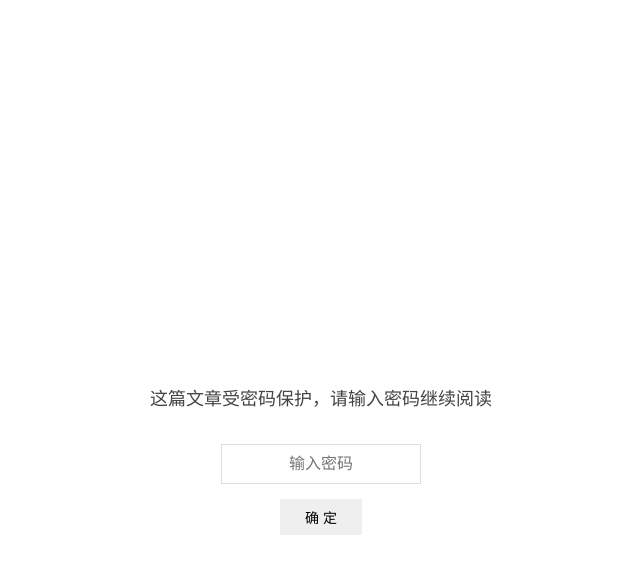
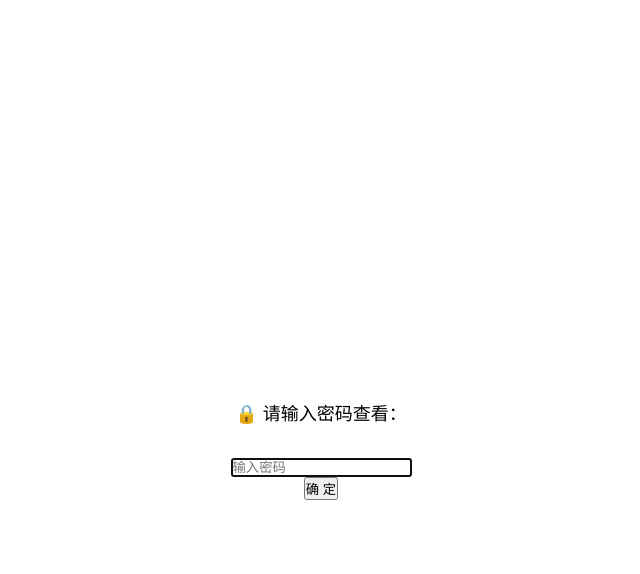
Before and after one commit to JTSTV/Jtstv.github.io, a Jekyll site: the page built from _posts/2024-7-15-邱淑贞珍贵影像.md, in a window 1280 px wide. Shown: the top 574 px of the page, without its empty margins (319-959 px from the left). Built offline with Jekyll 4.4.1, drawn with Linux system fonts in a browser that asks for light colours; our own code applies the rules of GitHub Pages for plain Markdown files.

Commit message:
更新 post.html

```diff
--- a/_layouts/post.html
+++ b/_layouts/post.html
@@ -1,69 +1,70 @@
+---
+layout: null
+---
 <!DOCTYPE html>
 <html lang="zh-CN">
 <head>
 <meta charset="UTF-8">
 <meta name="viewport" content="width=device-width,initial-scale=1">
-<title>{% if page.title %}{{ page.title }} - ksirblog抖音风github博客{% else %}ksirblog - 抖音网红快手主播网红blog{% endif %}</title>
-<meta name="description" content="{% if page.excerpt %}{{ page.excerpt | strip_html | truncate: 160 }}{% else %}ksirblog是一个极具抖音风特色的github博客，汇聚抖音网红、快手主播与各类网红的创意内容。{% endif %}">
-<link rel="canonical" href="{{ page.url | absolute_url }}">
+<meta name="robots" content="index,follow">
+<title>{% if page.title %}{{ page.title }} - {{site.title}}{% else %}{{site.title}}{% endif %}</title>
+<meta name="description" content="{% if page.excerpt %}{{ page.excerpt | strip_html | truncate:160 }}{% else %}{{site.description}}{% endif %}">
+<meta name="keywords" content="抖音风 | 反差 ｜小仙云儿 ｜ 小西西 |苏小柠 | 推特 | 弹力摇 ｜快手小欣欣">
+<link rel="canonical" href="{{site.url}}{{page.url | relative_url}}">
 <style>
 *{margin:0;padding:0;box-sizing:border-box}
-body{background:#fff;color:#444;font:16px/1.6 sans-serif;padding:20px 30px}
+body{font:16px/1.6 sans-serif;padding:20px 30px}
 a{color:#444;text-decoration:none}
-.nav-header{margin-bottom:30px;display:flex;justify-content:space-between;align-items:center;font-size:14px}
-.post-header{margin-bottom:30px}
-.post-title{font-size:18px;line-height:1.5;margin-bottom:10px}
-.post-meta{font-size:12px}
-.post-content{font-size:16px;line-height:1.6}
+.site-back{margin-bottom:20px;text-align:right;font-size:20px;font-weight:600}
+.post-title{font-size:18px;padding:15px 20px 10px;position:relative}
+.post-date{position:relative;bottom:0;right:0;font-size:11px;color:#666;padding:0 20px 20px}
+.post-content{font-size:16px;line-height:1.6;padding:0 20px}
 .post-content p{margin-bottom:20px}
 .post-content img{max-width:100%;height:auto;margin:10px 0}
-#encrypt-mask{position:fixed;top:0;left:0;width:100%;height:100%;background:#fff;z-index:9999;display:flex;flex-direction:column;align-items:center;justify-content:center;text-align:center}
-.lock-icon{font-size:40px;margin-bottom:20px}
+#encrypt-mask{position:fixed;inset:0;background:#fff;z-index:9999;display:flex;flex-direction:column;align-items:center;justify-content:center;text-align:center}
 .lock-msg{font-size:18px;margin-bottom:30px}
-.pwd-input{padding:10px 15px;font-size:16px;border:1px solid #ddd;width:200px;text-align:center;outline:none}
+.pwd-input{padding:10px 15px;font-size:16px;border:1px solid #ddd;width:200px;text-align:center}
 .unlock-btn{margin-top:15px;padding:8px 25px;border:none;cursor:pointer;font-size:14px}
 .error-msg{font-size:14px;margin-top:10px;display:none;color:#d9534f}
 @media(max-width:600px){
 body{padding:15px 20px}
-.post-title{font-size:16px}
-.post-content{font-size:16px}
+.site-back{font-size:18px}
+.post-title{font-size:16px;padding:12px 15px 10px}
+.post-date{font-size:10px;padding:0 15px 20px}
+.post-content{padding:0 15px}
 .pwd-input{width:80%}
 }
 </style>
 </head>
 <body>
-    <div class="nav-header">
-        <a href="/" title="返回ksirblog首页">← 返回首页</a>
-        <span>ksirblog</span>
+<div class="site-back">
+<a href="/">{{site.title}}</a>
 </div>
-    <article class="post">
-        <header class="post-header">
-            <h1 class="post-title">{{ page.title }}</h1>
-            <div class="post-meta">{{ page.date | date: "%Y年%m月%d日" }}</div>
-        </header>
+
+<div class="post-title">{{ page.title }}</div>
+<div class="post-date">{{ page.date | date:"%Y-%m-%d" }}</div>
+
 {% if page.pw %}
 <div id="secret-content" class="post-content" style="display:none">{{ content }}</div>
 <div id="encrypt-mask">
-            <div class="lock-icon"></div>
-            <div class="lock-msg">这篇文章受密码保护，请输入密码继续阅读</div>
-            <input type="password" id="pwd-input" class="pwd-input" placeholder="输入密码">
-            <button onclick="checkPwd()" class="unlock-btn">确 定</button>
+<div class="lock-msg">🔒 请输入密码查看：</div>
+<input type="password" id="pwd-input" placeholder="输入密码">
+<button onclick="checkPwd()">确 定</button>
 <div id="error-msg" class="error-msg">密码错误，请重试</div>
 </div>
 {% else %}
 <div class="post-content">{{ content }}</div>
 {% endif %}
-    </article>
+
 <script>
 var mask=document.getElementById('encrypt-mask');
 if(mask){
-    var correctPwd="{{ page.pw }}".trim();
-    var contentDiv=document.getElementById('secret-content');
-    var input=document.getElementById('pwd-input');
-    var errorDiv=document.getElementById('error-msg');
+var correctPwd="{{ page.pw }}".trim(),
+contentDiv=document.getElementById('secret-content'),
+input=document.getElementById('pwd-input'),
+errorDiv=document.getElementById('error-msg');
 function checkPwd(){
-        var val=input.value;
-        if(!val)return;
+var val=input.value;if(!val)return;
 if(val===correctPwd){
 mask.style.display='none';
 contentDiv.style.display='block';
```
Also changed, not shown: other parts of _layouts/post.html (+1 -3 lines). Lines whose indentation alone changed are shown as unchanged.
